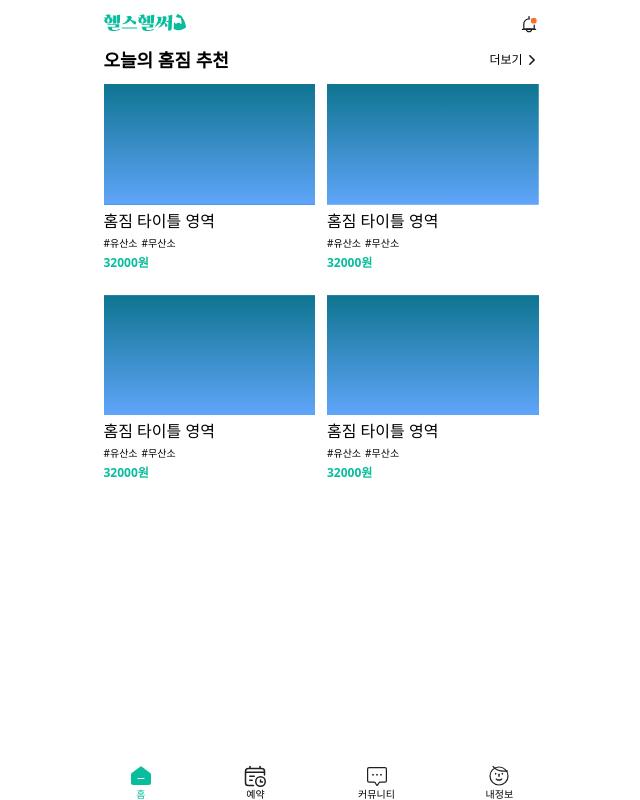
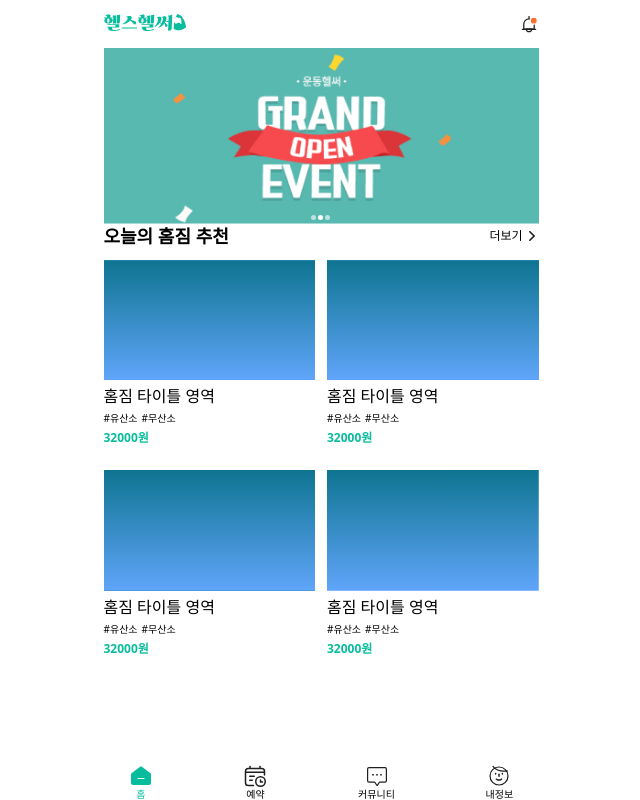
Before and after one commit to healthHealther/healthHealtherFE, a React (Create React App) app: page / in a window 1280 px wide. Shown: the whole page, without its empty margins (319-959 px from the left). Built offline with nearby package versions, Linux system fonts and the light colour scheme.

Commit message:
Add: 캐러샐 구현 완료

```diff
--- /dev/null
+++ b/src/page/home/BannerCarousel.tsx
@@ -0,0 +1,84 @@
+import React, { useState, useEffect } from "react";
+import bannerImg from "../../assets/banner_1.png";
+import { Link } from "react-router-dom";
+export default function BannerCarousel() {
+  const [bannerIndex, setBannerIndex] = useState(0);
+  useEffect(() => {
+    const timeOut = setTimeout(() => {
+      bannerIndex === 2 ? setBannerIndex(0) : setBannerIndex(bannerIndex + 1);
+    }, 4000);
+    return () => {
+      clearTimeout(timeOut);
+    };
+  }, [bannerIndex]);
+  return (
+    <div className="px-[20px] relative">
+      {/* 캐러샐 컨테이너 */}
+      <div className="w-full flex overflow-hidden">
+        <Link
+          className={`duration-300 min-w-full ${
+            bannerIndex === 0
+              ? ""
+              : bannerIndex === 1
+              ? "[transform:translateX(-100%)]"
+              : "[transform:translateX(-200%)]"
+          } `}
+          to={"/event"}
+        >
+          <img src={bannerImg} alt="" />
+        </Link>
+        <Link
+          className={`duration-300 min-w-full ${
+            bannerIndex === 0
+              ? ""
+              : bannerIndex === 1
+              ? "[transform:translateX(-100%)]"
+              : "[transform:translateX(-200%)]"
+          } `}
+          to={"/event"}
+        >
+          <img src={bannerImg} alt="" />
+        </Link>
+        <Link
+          className={`duration-300 min-w-full ${
+            bannerIndex === 0
+              ? ""
+              : bannerIndex === 1
+              ? "[transform:translateX(-100%)]"
+              : "[transform:translateX(-200%)]"
+          } `}
+          to={"/event"}
+        >
+          <img src={bannerImg} alt="" />
+        </Link>
+      </div>
+      {/* 인디케이터 컨테이너 */}
+      <div className="absolute bottom-[5px] w-[22px] h-[4px] flex left-[calc(50%-11px)] ">
+        <button
+          className={`flex w-[5px] h-[5px] bg-white rounded-[100%] mx-[1px] ${
+            bannerIndex === 0 ? "" : "opacity-60"
+          }`}
+          onClick={() => {
+            setBannerIndex(0);
+          }}
+        ></button>
+        <button
+          className={`flex w-[5px] h-[5px] bg-white rounded-[100%] mx-[1px] ${
+            bannerIndex === 1 ? "" : "opacity-60"
+          }`}
+          onClick={() => {
+            setBannerIndex(1);
+          }}
+        ></button>
+        <button
+          className={`flex w-[5px] h-[5px] bg-white rounded-[100%] mx-[1px] ${
+            bannerIndex === 2 ? "" : "opacity-60"
+          }`}
+          onClick={() => {
+            setBannerIndex(2);
+          }}
+        ></button>
+      </div>
+    </div>
+  );
+}
--- a/src/page/home/HomePage.tsx
+++ b/src/page/home/HomePage.tsx
@@ -3,12 +3,14 @@ import { Link } from "react-router-dom";
 import SpaceContentPreview from "../../components/spaceRent/SpaceContentPreview";
 import NavBar from "../../components/NavBar";
 import TopBar from "../../components/TopBar";
+import BannerCarousel from "./BannerCarousel";
 
 export default function HomePage() {
   return (
     <div>
       <TopBar pageTitle="home" />
       <div className="max-w-[475px] min-w-[390px] sm:mx-auto mt-[48px]">
+        <BannerCarousel />
         {/* HomePage
         <div className="mt-4">
           <Link className="mx-4" to="spaceRent">
--- a/tailwind.config.js
+++ b/tailwind.config.js
@@ -3,6 +3,9 @@ module.exports = {
   content: ["./src/**/*.{js,jsx,ts,tsx}"],
   theme: {
     extend: {
+      backgroundImage: {
+        banner_1: "url('./assets/banner_1.png')",
+      },
       colors: { "selected-green": "#08BD9D", "homeGymPrice-green": "#08BD9D" },
       fontSize: {
         xs: ["10px", "12px"],
```
Also changed, not shown: src/assets/banner_1.png (added).
